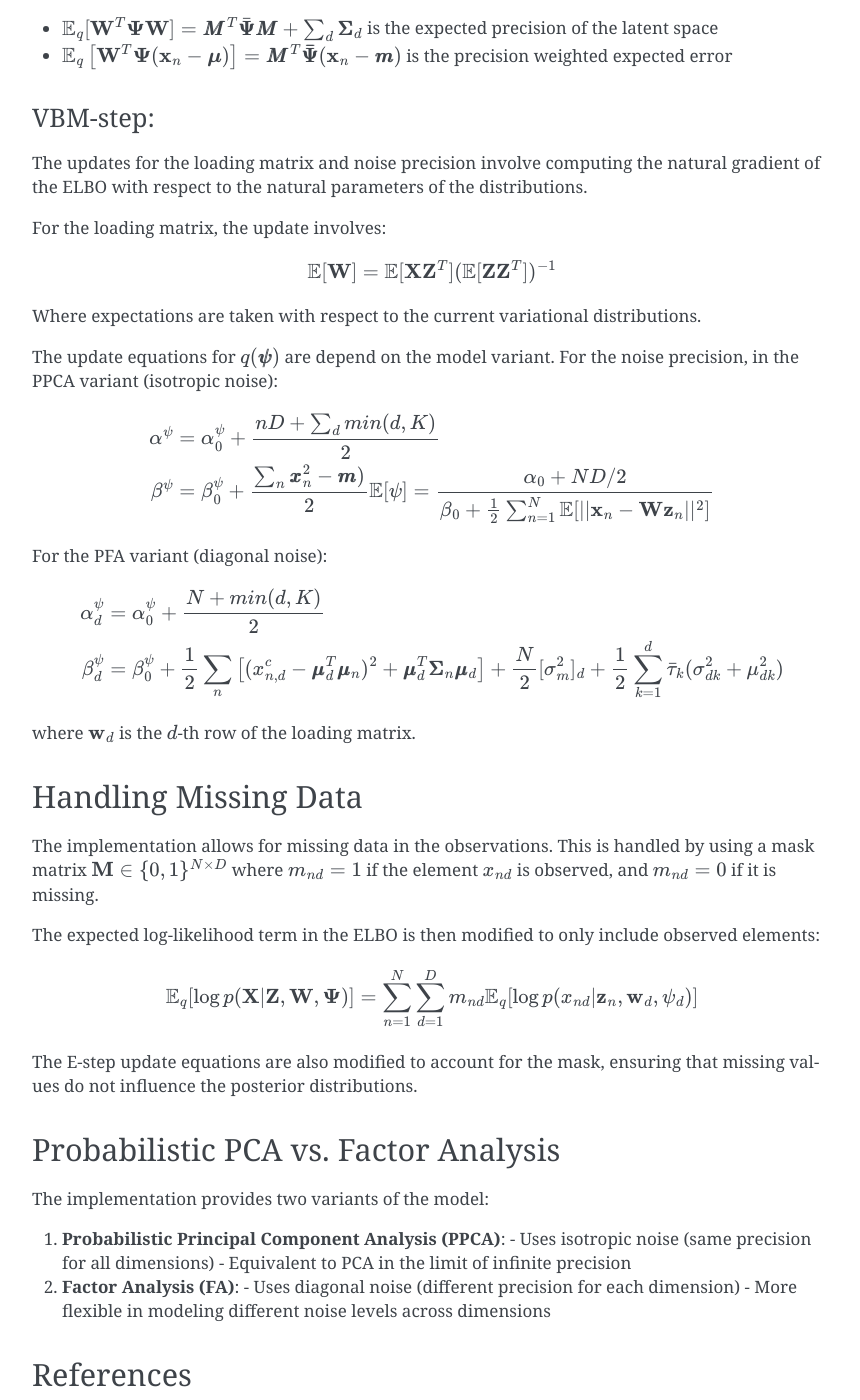
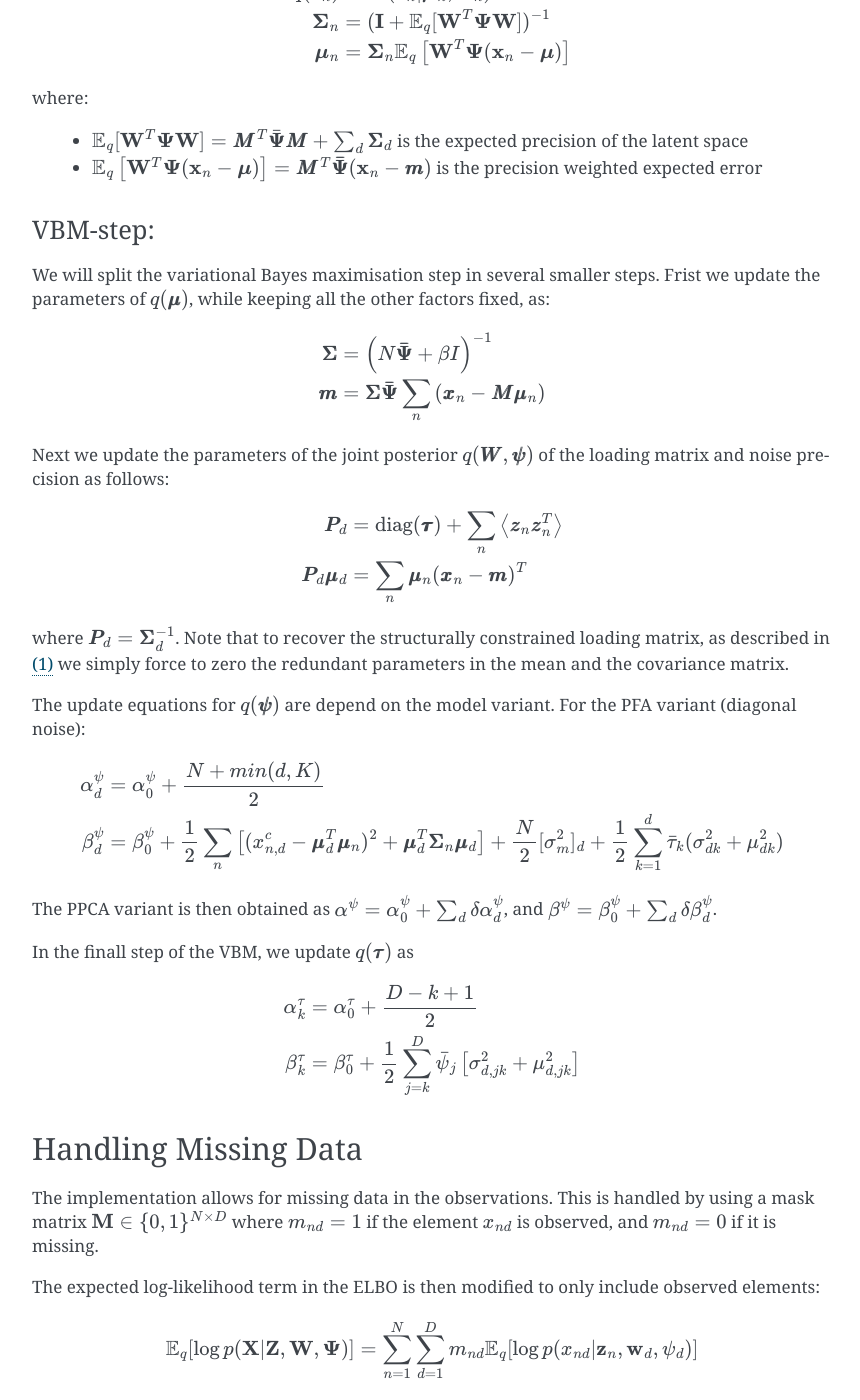
Before and after one commit to dimarkov/sppcax, a Sphinx documentation site: the page built from docs/theory/factor_analysis.rst, in a window 1280 px wide and 1400 px high, scrolled down 3336 px. Shown: the whole window, without its empty margins (338-1198 px from the left). Built offline with Sphinx 7.4.7, drawn with Linux system fonts in a browser that asks for light colours; some of the changed text lies outside the part shown.

Commit message:
updated the document

```diff
--- a/docs/theory/factor_analysis.rst
+++ b/docs/theory/factor_analysis.rst
@@ -11,6 +11,16 @@ In the Bayesian approach to factor analysis, we place prior distributions both o
 of the model, and factors and use Bayesian inference to estimate the posterior distributions.
 
 This document provides the mathematical foundations for the Bayesian Factor Analysis model implemented in ``sppcax``.
+The implementation provides two variants of the model:
+
+1. **Probabilistic Principal Component Analysis (PPCA)**:
+   - Uses isotropic noise (same precision for all dimensions)
+   - Equivalent to PCA in the limit of infinite precision
+
+2. **Factor Analysis (FA)**:
+   - Uses diagonal noise (different precision for each dimension)
+   - More flexible in modeling different noise levels across dimensions
+
 
 Model Definition
 ================
@@ -167,31 +178,32 @@ Here we update the posterior over latent variables, :math:`q(\mathbf{Z})`. For e
 
 where:
 
-- :math:`\mathbb{E}_q[\mathbf{W}^T \boldsymbol{\Psi} \mathbf{W}] = \pmb{M}^T \bar{\pmb{\Psi}}\pmb{M} + \sum_d \pmb{\Sigma}_d` is the expected precision of the latent space
-- :math:`\mathbb{E}_q\left[\mathbf{W}^T \boldsymbol{\Psi} (\mathbf{x}_n - \boldsymbol{\mu}) \right]=\pmb{M}^T \pmb{\bar{\Psi}} (\mathbf{x}_n - \pmb{m})` is the precision weighted expected error
+  - :math:`\mathbb{E}_q[\mathbf{W}^T \boldsymbol{\Psi} \mathbf{W}] = \pmb{M}^T \bar{\pmb{\Psi}}\pmb{M} + \sum_d \pmb{\Sigma}_d` is the expected precision of the latent space
+  - :math:`\mathbb{E}_q\left[\mathbf{W}^T \boldsymbol{\Psi} (\mathbf{x}_n - \boldsymbol{\mu}) \right]=\pmb{M}^T \pmb{\bar{\Psi}} (\mathbf{x}_n - \pmb{m})` is the precision weighted expected error
 
 VBM-step:
 ---------
 
-The updates for the loading matrix and noise precision involve computing the natural gradient of the ELBO with respect to the natural parameters of the distributions.
-
-For the loading matrix, the update involves:
+We will split the variational Bayes maximisation step in several smaller
+steps. Frist we update the parameters of :math:`q(\pmb{\mu})`, while keeping
+all the other factors fixed, as:
 
 .. math::
 
-   \mathbb{E}[\mathbf{W}] = \mathbb{E}[\mathbf{X} \mathbf{Z}^T] (\mathbb{E}[\mathbf{Z} \mathbf{Z}^T])^{-1}
+   \pmb{\Sigma} &= \left( N \pmb{\bar{\Psi}} + \beta I \right)^{-1} \\
+   \pmb{m} &= \pmb{\Sigma} \pmb{\bar{\Psi}} \sum_n \left( \pmb{x}_n - \pmb{M} \pmb{\mu}_n \right)
 
-Where expectations are taken with respect to the current variational distributions.
+Next we update the parameters of the joint posterior :math:`q(\pmb{W}, \pmb{\psi})` of the loading matrix and noise precision as follows:
+
+.. math::
+   \pmb{P}_d &= \text{diag}(\pmb{\pmb{\tau}}) + \sum_n \left\langle \pmb{z}_n \pmb{z}_n^T \right\rangle \\
+   \pmb{P}_d \pmb{\mu}_d &=   \sum_n \pmb{\mu}_n (\pmb{x}_n - \pmb{m})^T
+
+where :math:`\pmb{P}_d = \pmb{\Sigma}_d^{-1}`. Note that to recover the structurally constrained
+loading matrix, as described in :math:numref:`lmstr` we simply force to zero the redundant
+parameters in the mean and the covariance matrix.
 
 The update equations for :math:`q(\pmb{\psi})` are depend on the model variant.
-For the noise precision, in the PPCA variant (isotropic noise):
-
-.. math::
-
-   \alpha^\psi &= \alpha^\psi_0 + \frac{n D + \sum_d min(d, K)}{2} \\
-   \beta^\psi & = \beta^\psi_0 + \frac{\sum_n \pmb{x}_n^2 - \pmb{m})}{2}
-   \mathbb{E}[\psi] = \frac{\alpha_0 + ND/2}{\beta_0 + \frac{1}{2}\sum_{n=1}^N \mathbb{E}[||\mathbf{x}_n - \mathbf{W}\mathbf{z}_n||^2]}
-
 For the PFA variant (diagonal noise):
 
 .. math::
@@ -200,7 +212,15 @@ For the PFA variant (diagonal noise):
    \beta^\psi_d &= \beta^\psi_0 + \frac{1}{2}\sum_n \left[(x_{n,d}^c - \pmb{\mu}_d^T \pmb{\mu}_n)^2
    + \pmb{\mu}_d^T \pmb{\Sigma}_n \pmb{\mu}_d\right] + \frac{N}{2}[\sigma^2_m]_{d} + \frac{1}{2}\sum_{k=1}^d \bar{\tau}_k (\sigma_{dk}^2 + \mu_{dk}^2)
 
-where :math:`\mathbf{w}_d` is the :math:`d`-th row of the loading matrix.
+The PPCA variant is then obtained as :math:`\alpha^{\psi} = \alpha_0^{\psi} + \sum_d \delta \alpha_d^\psi`, and
+:math:`\beta^\psi=\beta_0^\psi + \sum_d \delta \beta_d^{\psi}`.
+
+In the finall step of the VBM, we update :math:`q(\pmb{\tau})` as
+
+.. math::
+
+   \alpha^{\tau}_k &= \alpha_0^{\tau} + \frac{D - k + 1}{2}\\
+   \beta^{\tau}_k &= \beta_0^{\tau} + \frac{1}{2} \sum_{j=k}^D \bar{\psi}_j \left[\sigma^2_{d, jk} + \mu^2_{d, jk} \right]
 
 Handling Missing Data
 =====================
@@ -213,20 +233,6 @@ The expected log-likelihood term in the ELBO is then modified to only include ob
 
    \mathbb{E}_{q}[\log p(\mathbf{X} | \mathbf{Z}, \mathbf{W}, \boldsymbol{\Psi})] = \sum_{n=1}^N \sum_{d=1}^D m_{nd} \mathbb{E}_{q}[\log p(x_{nd} | \mathbf{z}_n, \mathbf{w}_d, \psi_d)]
 
-The E-step update equations are also modified to account for the mask, ensuring that missing values do not influence the posterior distributions.
-
-Probabilistic PCA vs. Factor Analysis
-=====================================
-
-The implementation provides two variants of the model:
-
-1. **Probabilistic Principal Component Analysis (PPCA)**:
-   - Uses isotropic noise (same precision for all dimensions)
-   - Equivalent to PCA in the limit of infinite precision
-
-2. **Factor Analysis (FA)**:
-   - Uses diagonal noise (different precision for each dimension)
-   - More flexible in modeling different noise levels across dimensions
 
 References
 ==========
```
Also changed, not shown: other parts of docs/theory/factor_analysis.rst (+1 -0 lines).
